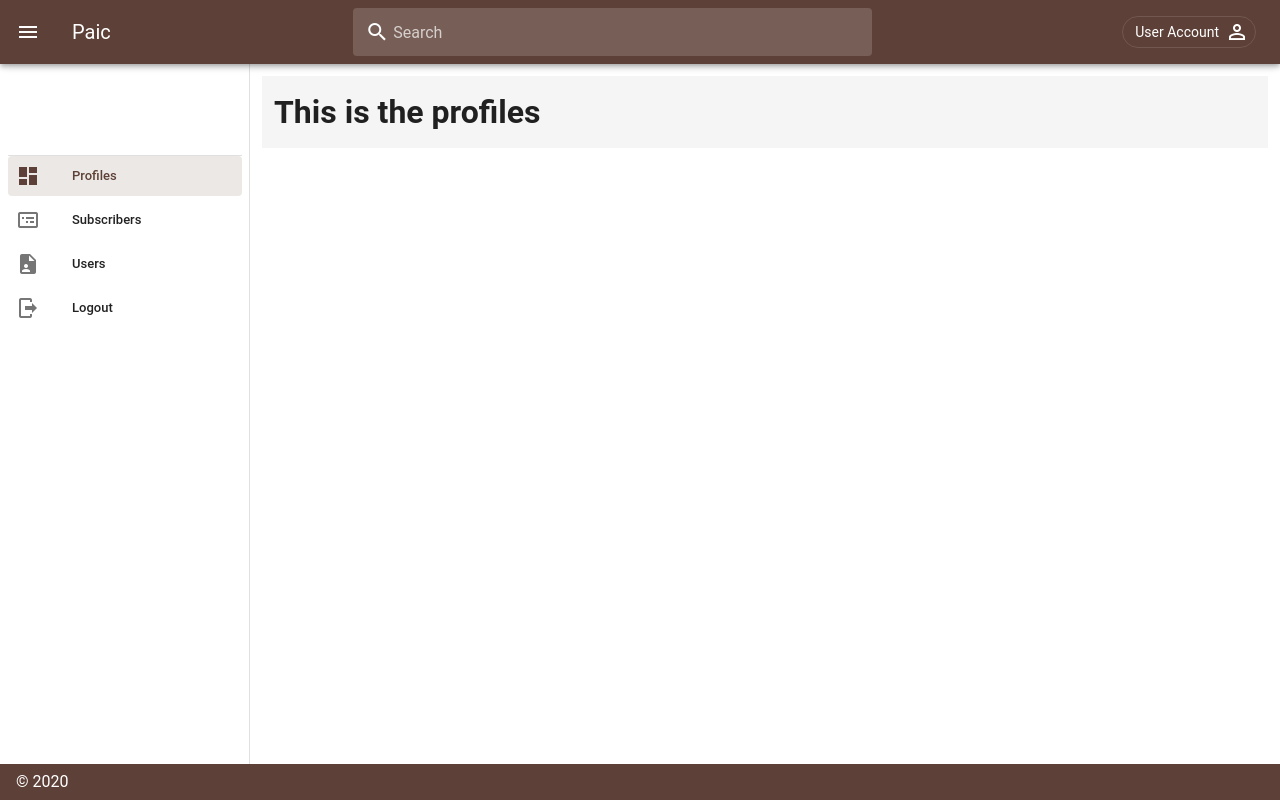
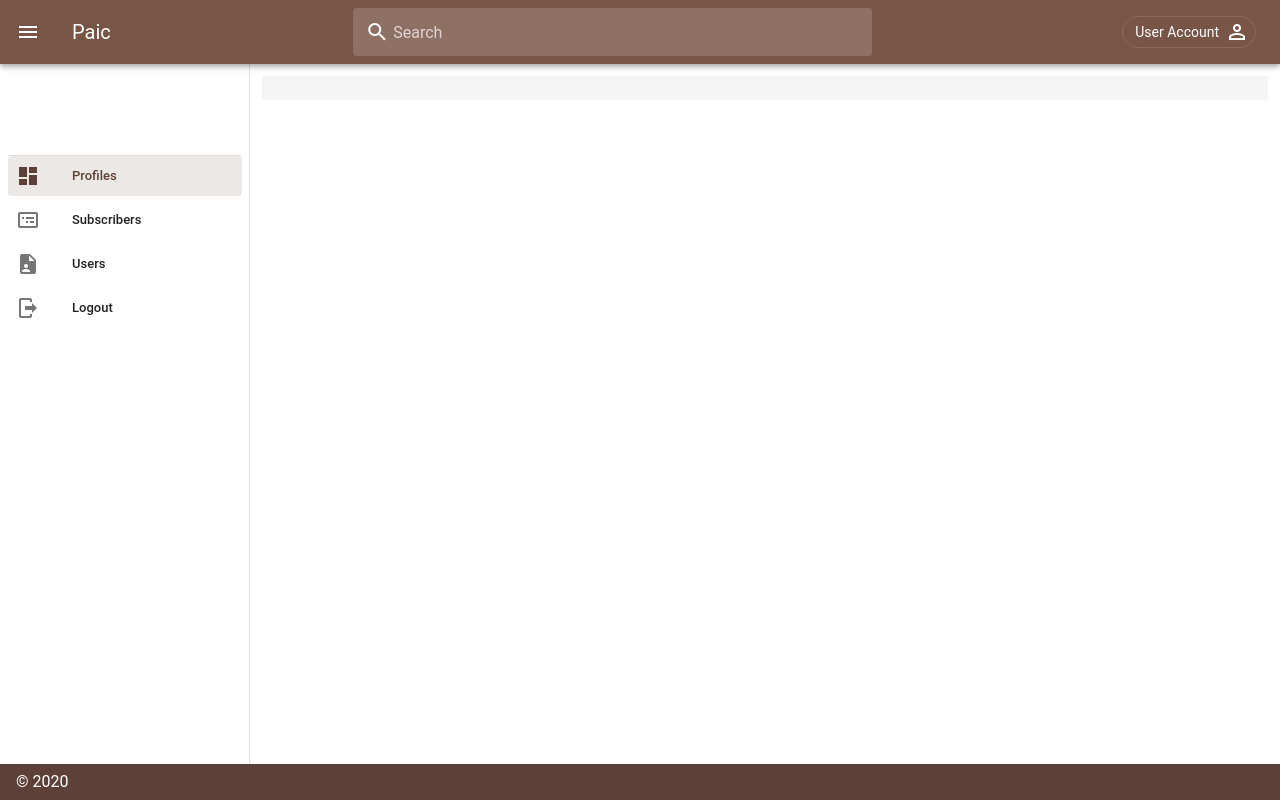
Before and after one commit to charles2k16/jobCms, a Vue app: page /profiles in a window 1280 px wide. Built offline with nearby package versions, Linux system fonts and the light colour scheme; a small style sheet from the web is missing.

Commit message:
adding article

```diff
--- a/src/containers/Main.vue
+++ b/src/containers/Main.vue
@@ -11,7 +11,7 @@
         <SideBar />
       </v-navigation-drawer>
 
-      <v-app-bar app color="brown darken-2" dark clipped-left>
+      <v-app-bar app color="brown darken-" dark clipped-left>
         <v-app-bar-nav-icon
           @click.stop="miniVariant = !miniVariant"
         ></v-app-bar-nav-icon>
--- a/src/views/Profiles/Profiles.vue
+++ b/src/views/Profiles/Profiles.vue
@@ -1,6 +1,6 @@
 <template>
   <div id="dashboard">
-    <h1>This is the profiles</h1>
+    <h1></h1>
   </div>
 </template>
 
```
Also changed, not shown: src/config.js (+4 -4 lines).
